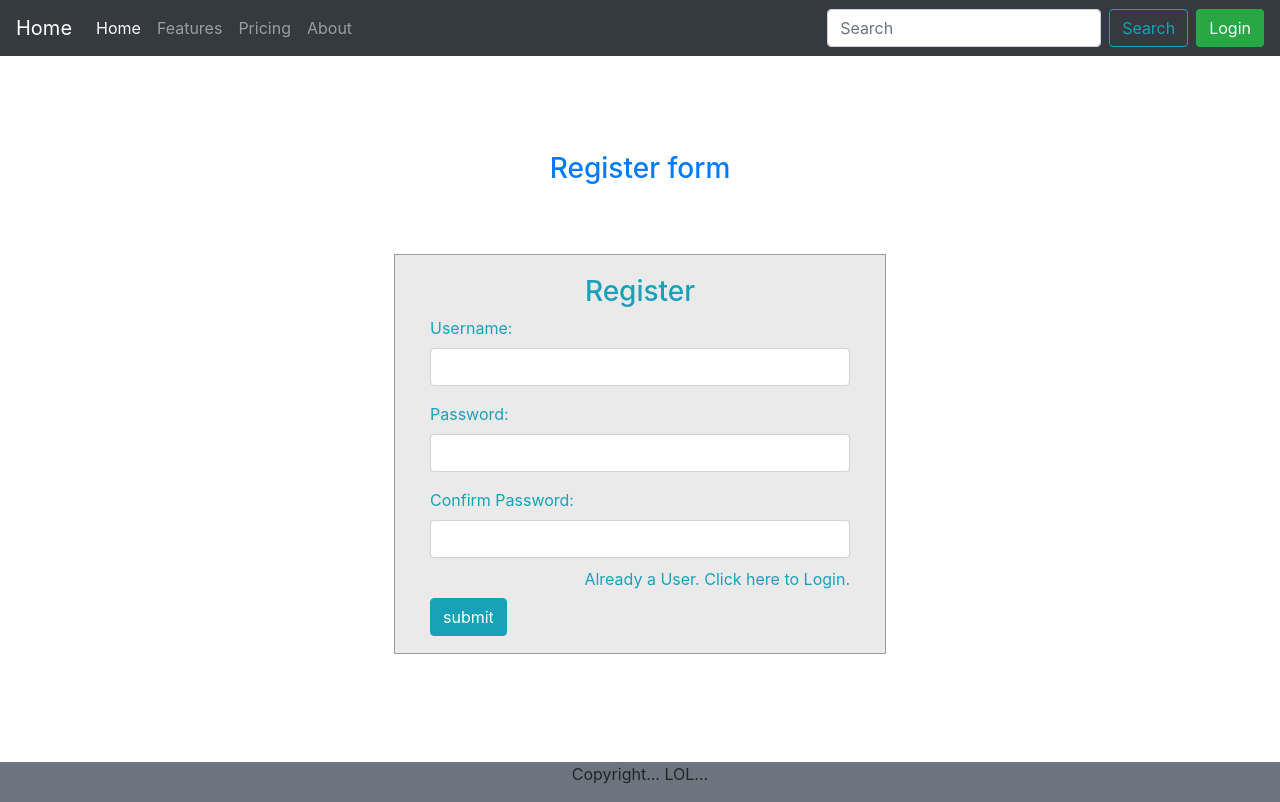
After one commit to Pranbir/django-basic-blog, a Django app: page /register in a window 1280 px wide. The commit adds this page. Run offline with Django 3.2, Linux system fonts and the light colour scheme; some libraries are stand-ins or nearby versions.

Commit message:
login, register, logout view

```diff
--- a/post/templates/post/base.html
+++ b/post/templates/post/base.html
@@ -52,6 +52,11 @@
         <input name="q" class="form-control mr-sm-2" type="search" placeholder="Search" aria-label="Search">
         <button class="btn btn-outline-info my-2 my-sm-0" type="submit">Search</button>
       </form>
+      {% if user.is_authenticated %}
+        <a href="{% url 'post:logout'%}" class="btn bg-danger ml-2 text-light">Logout</a>
+      {% else %}
+        <a href="{% url 'post:login' %}" class="btn bg-success ml-2 text-light">Login</a>
+      {%endif%}
     </div>
   </nav>
     </header>
--- /dev/null
+++ b/post/templates/post/register.html
@@ -0,0 +1,79 @@
+{% extends 'post/base.html' %}
+
+
+{% block main_block %}
+<style>
+#login .container #login-row #login-column #login-box {
+  margin-top: 60px;
+  padding-bottom: 50px !important;
+  margin-bottom: 60px;
+  max-width: 600px;
+  height: 400px;
+  border: 1px solid #9C9C9C;
+  background-color: #EAEAEA;
+}
+#login .container #login-row #login-column #login-box #login-form {
+  padding: 20px;
+}
+#login .container #login-row #login-column #login-box #login-form #register-link {
+  margin-top: -85px;
+}
+</style>
+<div id="login">
+        <h3 class="text-center text-white pt-5 text-primary">Register form</h3>
+
+        <div class="container">
+            <div id="login-row" class="row justify-content-center align-items-center">
+                <div id="login-column" class="col-md-6">
+                    <div id="login-box" class="col-md-12">
+                        <form id="login-form" class="form" action="" method="post">
+                            {% csrf_token %}
+                            <h3 class="text-center text-info">Register</h3>
+                            {% if msg %}
+                                <p class="text-center text-danger">{{msg}}</p>
+                            {% endif %}
+                            <div class="form-group">
+                                <label for="username" class="text-info">Username:</label><br>
+                                <input type="text" name="username" id="username" class="form-control">
+                            </div>
+                            <div class="form-group">
+                                <label for="password" class="text-info">Password:</label><br>
+                                <input type="password" name="password" id="password" class="form-control">
+                            </div>
+                            <div class="form-group">
+                                <label for="password" class="text-info">Confirm Password:</label><br>
+                                <input type="password" name="c_password" id="c_password" class="form-control">
+                            </div>
+                            <div class="form-group">
+                                <br>
+                                <input type="submit" name="submit" class="btn btn-info btn-md" value="submit">
+                            </div>
+                            <div id="register-link" class="text-right">
+                                <a href="{% url 'post:login' %}" class="text-info">Already a User. Click here to Login.</a>
+                            </div>
+                        </form>
+                    </div>
+                </div>
+            </div>
+        </div>
+    </div>
+
+{% endblock main_block %}
+
+{% block custom_js %}
+<script>
+document.getElementById('login-form').addEventListener('submit', function(evt){
+    let pass = document.querySelector("#password").value;
+    let c_pass = document.querySelector("#c_password").value;
+    if(pass != c_pass){
+        evt.preventDefault();
+        alert("Password and confirm password value is different...");
+        document.getElementById("password").focus();
+        return false;
+    }else{
+        return true;
+        //document.getElementById('login-form').submit();
+    }
+})
+</script>
+{% endblock custom_js %}
--- a/post/urls.py
+++ b/post/urls.py
@@ -9,4 +9,7 @@ urlpatterns = [
     path("post/<id>", views.post_detail , name="post_detail"),
     path("search", views.search , name="search"),
     path("secret", views.secret_view , name="secret"),
+    path("logout", views.logout_view , name="logout"),
+    path("login", views.login_view , name="login"),
+    path("register", views.register_view , name="register"),
 ]
--- a/post/views.py
+++ b/post/views.py
@@ -1,7 +1,11 @@
-from django.http.response import JsonResponse
+from django.http.response import HttpResponseRedirect, JsonResponse
 from django.shortcuts import render
 from .models import blogpost
 from django.contrib.auth.decorators import login_required
+from django.contrib.auth import logout
+from django.urls import reverse
+from django.contrib.auth import authenticate, login
+from django.contrib.auth.models import User
 
 # Create your views here.
 
@@ -27,3 +31,37 @@ def search(request):
 @login_required(login_url='http://127.0.0.1:8000/admin/login/')
 def secret_view(request):
     return JsonResponse(dict(a="sddffdfs", b="sjdbfksdjbfk"))
+
+def logout_view(request):
+    logout(request)
+    return HttpResponseRedirect(reverse('post:home'))
+
+def login_view(request):
+    if request.method == "GET":
+        msg = request.GET.get("msg")
+        context = {"msg" : msg}
+        return render(request, 'post/login.html', context)
+    elif request.method == "POST":
+        username = request.POST.get('username')
+        password = request.POST.get('password')
+        if not username or not password:
+            return HttpResponseRedirect(reverse('post:login') + "?msg=Username and Password, both are mandatory... 😅")
+        user = authenticate(request, username=username, password=password)
+        if user:
+            login(request, user)
+            return HttpResponseRedirect(reverse('post:home'))
+        else:
+            return HttpResponseRedirect(reverse('post:login') + "?msg=🤬🤬 Username and Password galat hai... 🤬🤬")
+
+def register_view(request):
+    if request.method == "GET":
+        msg = request.GET.get("msg")
+        context = {"msg" : msg}
+        return render(request, 'post/register.html',context)
+    elif request.method == "POST":
+        username = request.POST.get('username')
+        password = request.POST.get('password')
+        user = User.objects.create_user(username, username, password)
+        user.save()
+        login(request, user)
+        return HttpResponseRedirect(reverse('post:home'))
```
Also changed, not shown: post/templates/post/login.html (added, +57 -0 lines), progress.txt (+5 -19 lines).
